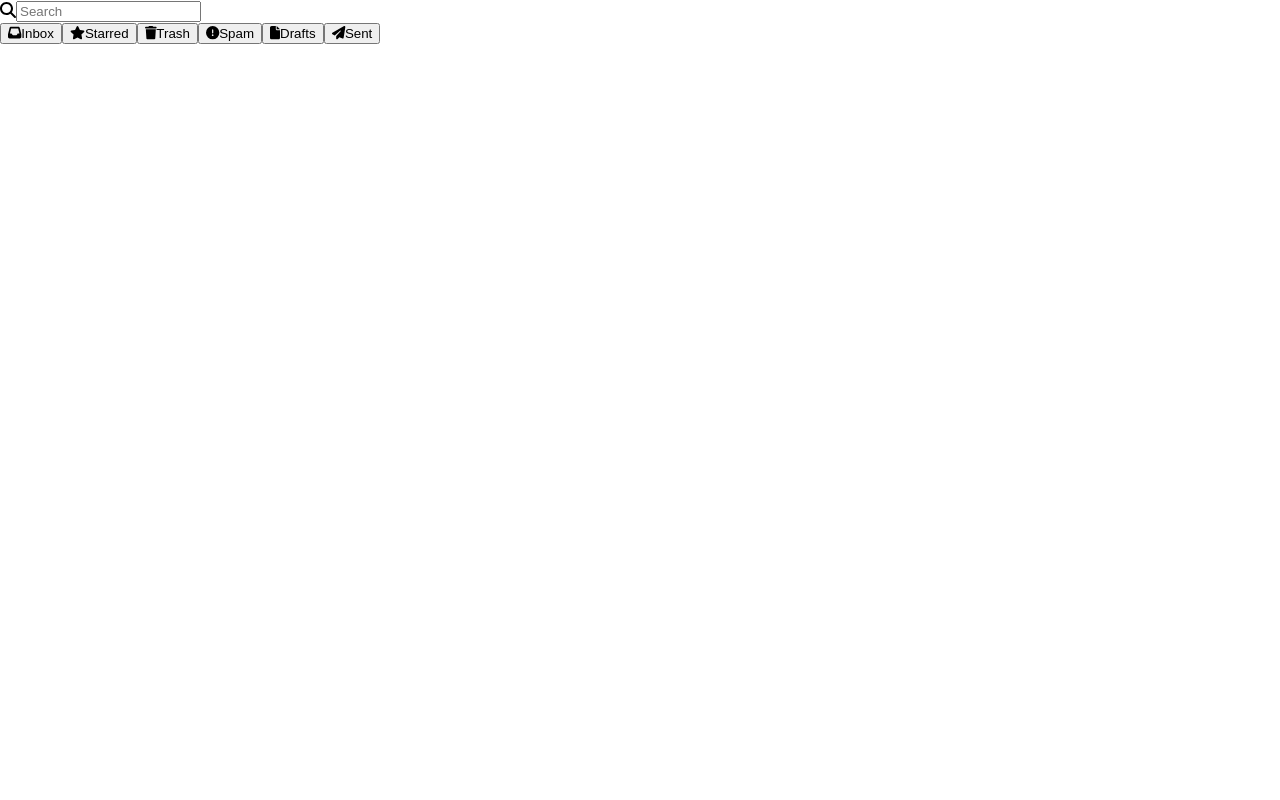
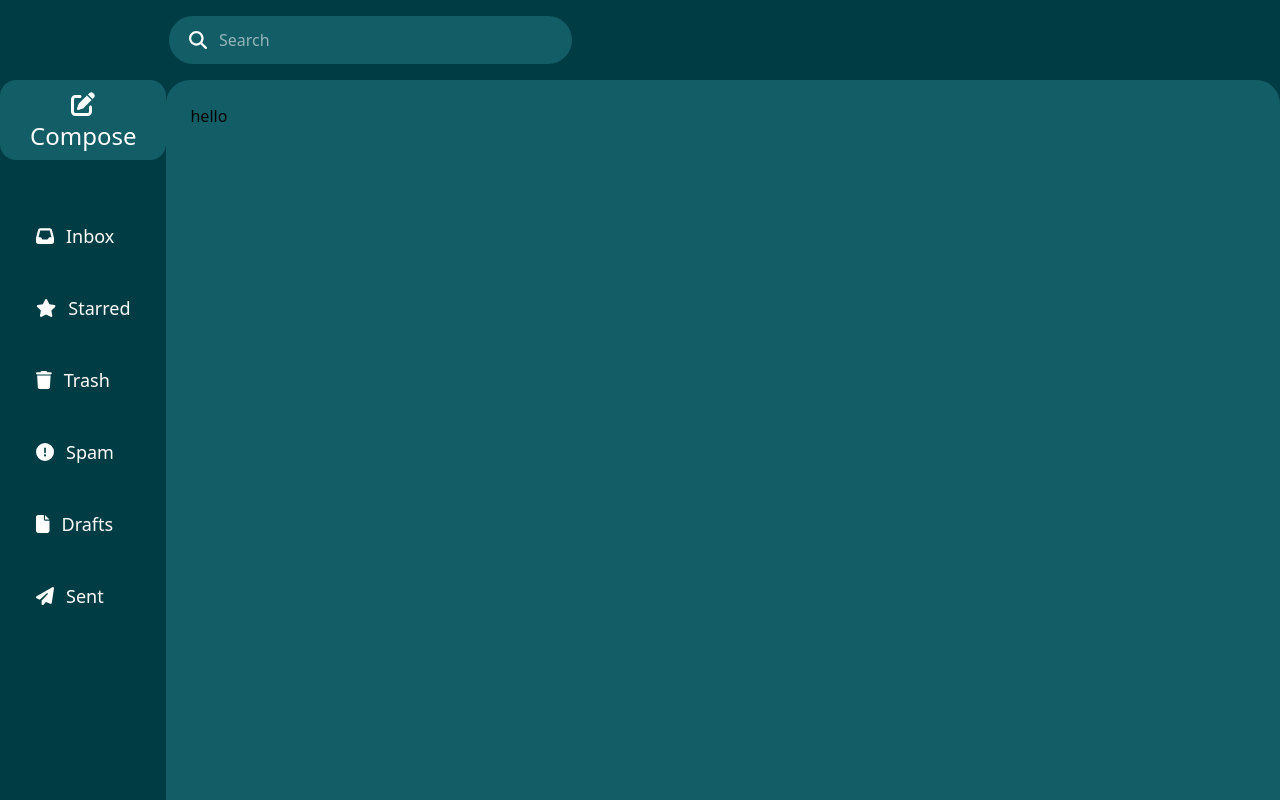
Before and after one commit to Ahmed-Ragy-3/Email, a React (Create React App) app in the folder frontend/: page / in a window 1280 px wide. Built offline with nearby package versions, Linux system fonts and the light colour scheme.

Commit message:
added some styling and recomposed app

```diff
--- a/frontend/src/App.js
+++ b/frontend/src/App.js
@@ -1,92 +1,21 @@
-import React, { useState } from 'react';
+import React from "react";
 
-import { FontAwesomeIcon } from '@fortawesome/react-fontawesome';  // Import the FontAwesomeIcon component
-import { faInbox } from '@fortawesome/free-solid-svg-icons';  // Import the "inbox" icon
-import { faStar } from '@fortawesome/free-solid-svg-icons';
-import { faTrash } from '@fortawesome/free-solid-svg-icons';
-import { faCircleExclamation } from '@fortawesome/free-solid-svg-icons';
-import { faFile } from '@fortawesome/free-solid-svg-icons';
-import { faPaperPlane } from '@fortawesome/free-solid-svg-icons';
-import { faMagnifyingGlass } from '@fortawesome/free-solid-svg-icons';
+import Sidebar from "./components/sidebar";
+import Navbar from "./components/Navbar";
+import Mainbox from "./components/Mainbox";
 
 const App = () => {
+  return (
+    <div className="h-screen overflow-clip bg-[#003C43]">
 
-  const [query, setQuery] = useState(''); // State to track search input
+      <Navbar></Navbar>
+      <div className="h-full flex">
 
-  // Function to handle the change in the input field
-  const handleSearchChange = (e) => {
-    setQuery(e.target.value);
-  };
-
-  // Function to handle search submission using the Enter key
-  const handleSearchSubmit = (e) => {
-    if (e.key === 'Enter') {
-      console.log('Search query submitted:', query);
-      // Add your search logic here
-    }
-  };
-
-  return (
-    <div className="h-screen bg-[#135D66]">
-
-      <div className="w-full h-[10%] bg-[#003C43] p-9 flex items-center justify-between">
-
-      <div className="flex items-center w-1/3 h-[80%] ml-[11%]">
-        {/* Search bar*/}
-        <div className="flex items-center bg-[#135D66] p-3 rounded-full w-full">
-          <FontAwesomeIcon
-            icon={faMagnifyingGlass}
-            className="text-white text-[18px] mr-3 ml-2"
-          />
-          <input
-            type="text"
-            value={query}
-            onChange={handleSearchChange}
-            onKeyDown={handleSearchSubmit}
-            placeholder="Search"
-            className="w-full bg-[#135D66] text-white placeholder-white focus:outline-none"
-          />
-        </div>
+        <Sidebar></Sidebar>
+        <Mainbox></Mainbox>
       </div>
-
-      </div>
-
-      <div className="h-full w-[11%] bg-[#003C43]">
-
-        <button className="text-white p-9 h-16 w-full font-poppins font-medium flex items-center justify-start space-x-3">
-          <FontAwesomeIcon icon={faInbox} className="text-white text-[18px]" />
-          <span className="text-[18px]">Inbox</span>
-        </button>
-
-        <button className="text-white p-9 h-16 w-full font-poppins font-medium flex items-center justify-start space-x-3">
-          <FontAwesomeIcon icon={faStar} className="text-white text-[18px]" />
-          <span className="text-[18px]">Starred</span>
-        </button>
-
-        <button className="text-white p-9 h-16 w-full font-poppins font-medium flex items-center justify-start space-x-3">
-          <FontAwesomeIcon icon={faTrash} className="text-white text-[18px]" />
-          <span className="text-[18px]">Trash</span>
-        </button>
-
-        <button className="text-white p-9 h-16 w-full font-poppins font-medium flex items-center justify-start space-x-3">
-          <FontAwesomeIcon icon={faCircleExclamation} className="text-white text-[18px]" />
-          <span className="text-[18px]">Spam</span>
-        </button>
-
-        <button className="text-white p-9 h-16 w-full font-poppins font-medium flex items-center justify-start space-x-3">
-          <FontAwesomeIcon icon={faFile} className="text-white text-[18px]" />
-          <span className="text-[18px]">Drafts</span>
-        </button>
-
-        <button className="text-white p-9 h-16 w-full font-poppins font-medium flex items-center justify-start space-x-3">
-          <FontAwesomeIcon icon={faPaperPlane} className="text-white text-[18px]" />
-          <span className="text-[18px]">Sent</span>
-        </button>
-
-      </div>
-
     </div>
   );
-}
+};
 
 export default App;
--- /dev/null
+++ b/frontend/src/components/Mainbox.js
@@ -0,0 +1,14 @@
+import React from 'react'
+
+
+function Mainbox() {
+  return (
+    <div
+          id="main-box"
+          className="h-full basis-[89%] px-6 py-6 bg-[#135D66] overflow-scroll rounded-3xl">
+          hello
+    </div>
+  )
+}
+
+export default Mainbox
--- /dev/null
+++ b/frontend/src/components/Navbar.js
@@ -0,0 +1,44 @@
+import React from 'react'
+import { FontAwesomeIcon } from '@fortawesome/react-fontawesome'
+import { faMagnifyingGlass } from '@fortawesome/free-solid-svg-icons'
+import { useState } from 'react';
+
+function Navbar() {
+    const [query, setQuery] = useState(""); // State to track search input
+
+  // Function to handle the change in the input field
+  const handleSearchChange = (e) => {
+    setQuery(e.target.value);
+  };
+
+  // Function to handle search submission using the Enter key
+  const handleSearchSubmit = (e) => {
+    if (e.key === "Enter") {
+      console.log("Search query submitted:", query);
+      // Add your search logic here
+    }
+  };
+
+  return (
+    <div className="w-full h-[10%] bg-[#003C43] p-9 flex items-center justify-between">
+        <div className="flex items-center w-1/3 h-[80%] ml-[11%]">
+          {/* Search bar*/}
+          <div className="flex items-center bg-[#135D66] p-3 rounded-full w-full">
+            <FontAwesomeIcon
+              icon={faMagnifyingGlass}
+              className="text-white text-[18px] mr-3 ml-2"
+            />
+            <input
+              type="text"
+              value={query}
+              onChange={handleSearchChange}
+              onKeyDown={handleSearchSubmit}
+              placeholder="Search"
+              className="w-full bg-[#135D66] text-white placeholder-white focus:outline-none placeholder-opacity-55"
+            />
+          </div>
+        </div>
+      </div>
+  )
+}
+export default Navbar;
--- /dev/null
+++ b/frontend/src/components/sidebar.js
@@ -0,0 +1,137 @@
+import React from 'react'
+import { faInbox, faPenToSquare } from "@fortawesome/free-solid-svg-icons"; // Import the "inbox" icon
+import { faStar } from "@fortawesome/free-solid-svg-icons";
+import { faTrash } from "@fortawesome/free-solid-svg-icons";
+import { faCircleExclamation } from "@fortawesome/free-solid-svg-icons";
+import { faFile } from "@fortawesome/free-solid-svg-icons";
+import { faPaperPlane } from "@fortawesome/free-solid-svg-icons";
+import { FontAwesomeIcon } from '@fortawesome/react-fontawesome';// Import the FontAwesomeIcon component
+
+function Sidebar() {
+  return (
+    <div
+    id="side-bar"
+    className="h-full basis-[11%] bg-[#003C43] pb-[10%]"
+  >
+    <div className="w-full flex justify-center mb-10">
+    <button
+className="
+text-2xl
+px-4
+py-2
+bg-[#135D66]
+rounded-2xl
+text-white
+hover:bg-[#1F8A99]
+active:bg-[#0E4B50]
+transform
+hover:scale-105
+active:scale-95
+transition
+duration-200
+ease-in-out
+"
+>
+      <FontAwesomeIcon icon={faPenToSquare} /> Compose
+    </button>
+  </div>
+    <div>
+      <button
+        className="text-white p-9 h-16 w-full font-poppins font-medium flex items-center justify-start space-x-3 hover:bg-[#0A4A53]  active:bg-[#0E4B50]  transform
+hover:scale-105
+active:scale-95
+transition
+duration-200
+ease-in-out"
+      >
+        <FontAwesomeIcon
+          icon={faInbox}
+          className="text-white text-[18px]"
+        />
+        <span className="text-[18px]">Inbox</span>
+      </button>
+
+      <button
+        className="text-white p-9 h-16 w-full font-poppins font-medium flex items-center justify-start space-x-3 hover:bg-[#1F8A99]  active:bg-[#0E4B50]  transform
+hover:scale-105
+active:scale-95
+transition
+duration-200
+ease-in-out"
+      >
+        {" "}
+        <FontAwesomeIcon
+          icon={faStar}
+          className="text-white text-[18px]"
+        />
+        <span className="text-[18px]">Starred</span>
+      </button>
+
+      <button
+        className="text-white p-9 h-16 w-full font-poppins font-medium flex items-center justify-start space-x-3 hover:bg-[#1F8A99]  active:bg-[#0E4B50]  transform
+hover:scale-105
+active:scale-95
+transition
+duration-200
+ease-in-out"
+      >
+        {" "}
+        <FontAwesomeIcon
+          icon={faTrash}
+          className="text-white text-[18px]"
+        />
+        <span className="text-[18px]">Trash</span>
+      </button>
+
+      <button
+        className="text-white p-9 h-16 w-full font-poppins font-medium flex items-center justify-start space-x-3 hover:bg-[#1F8A99]  active:bg-[#0E4B50]  transform
+hover:scale-105
+active:scale-95
+transition
+duration-200
+ease-in-out"
+      >
+        {" "}
+        <FontAwesomeIcon
+          icon={faCircleExclamation}
+          className="text-white text-[18px]"
+        />
+        <span className="text-[18px]">Spam</span>
+      </button>
+
+      <button
+        className="text-white p-9 h-16 w-full font-poppins font-medium flex items-center justify-start space-x-3 hover:bg-[#1F8A99]  active:bg-[#0E4B50]  transform
+hover:scale-105
+active:scale-95
+transition
+duration-200
+ease-in-out"
+      >
+        {" "}
+        <FontAwesomeIcon
+          icon={faFile}
+          className="text-white text-[18px]"
+        />
+        <span className="text-[18px]">Drafts</span>
+      </button>
+
+      <button
+        className="text-white p-9 h-16 w-full font-poppins font-medium flex items-center justify-start space-x-3 hover:bg-[#1F8A99]  active:bg-[#0E4B50]  transform
+hover:scale-105
+active:scale-95
+transition
+duration-200
+ease-in-out"
+      >
+        {" "}
+        <FontAwesomeIcon
+          icon={faPaperPlane}
+          className="text-white text-[18px]"
+        />
+        <span className="text-[18px]">Sent</span>
+      </button>
+    </div>
+  </div>
+  )
+}
+export default Sidebar;
--- a/frontend/src/index.css
+++ b/frontend/src/index.css
@@ -1,13 +1,3 @@
-body {
-  margin: 0;
-  font-family: -apple-system, BlinkMacSystemFont, 'Segoe UI', 'Roboto', 'Oxygen',
-    'Ubuntu', 'Cantarell', 'Fira Sans', 'Droid Sans', 'Helvetica Neue',
-    sans-serif;
-  -webkit-font-smoothing: antialiased;
-  -moz-osx-font-smoothing: grayscale;
-}
-
-code {
-  font-family: source-code-pro, Menlo, Monaco, Consolas, 'Courier New',
-    monospace;
-}
+@tailwind base;
+@tailwind components;
+@tailwind utilities;
--- /dev/null
+++ b/frontend/tailwind.config.js
@@ -0,0 +1,10 @@
+/** @type {import('tailwindcss').Config} */
+module.exports = {
+  content: [
+    "./src/**/*.{js,jsx,ts,tsx}",
+  ],
+  theme: {
+    extend: {},
+  },
+  plugins: [],
+}
```
Also changed, not shown: frontend/package.json (+10 -1 lines), 1 other file (tests, documents, lock files or other folders).
